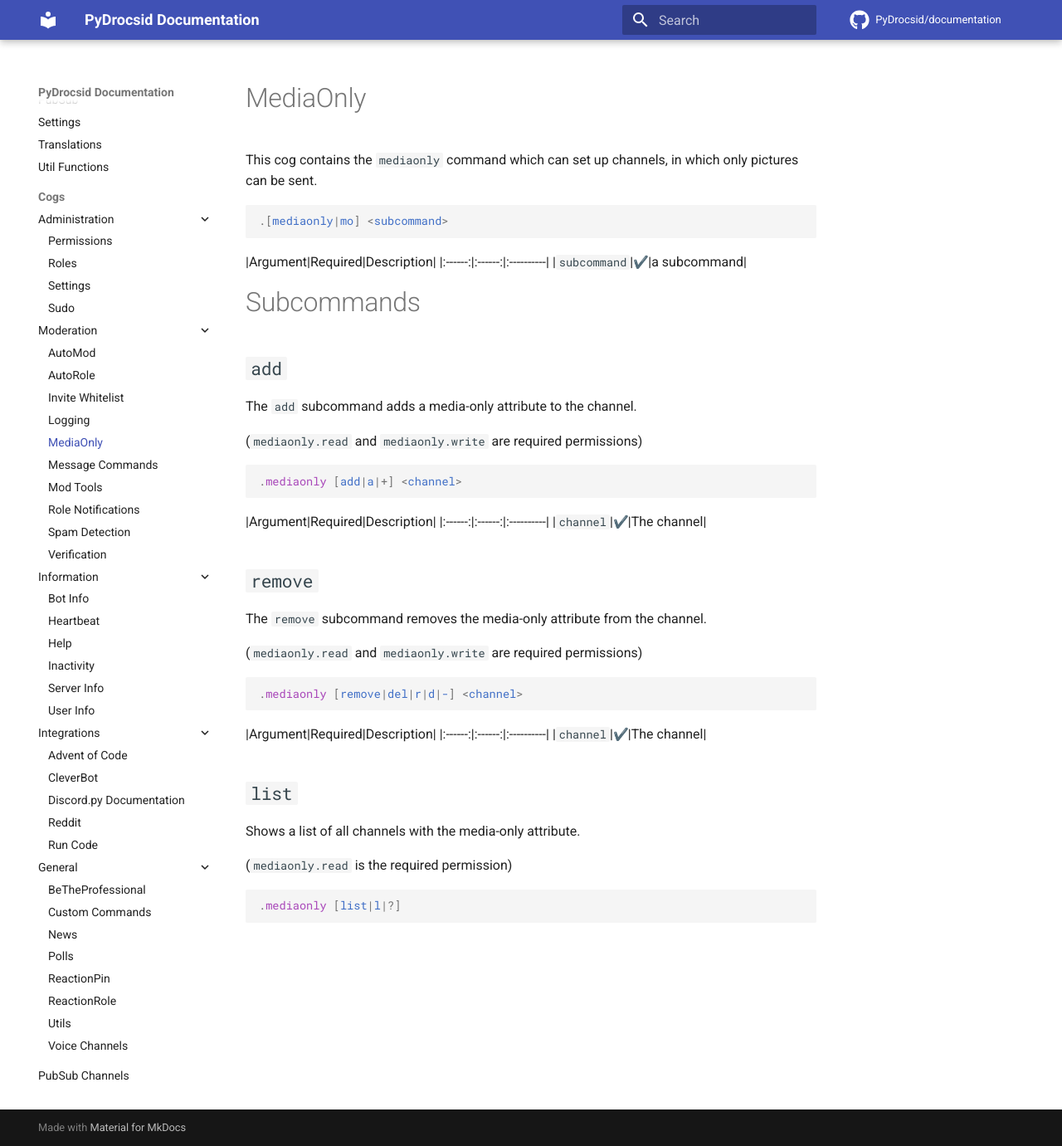
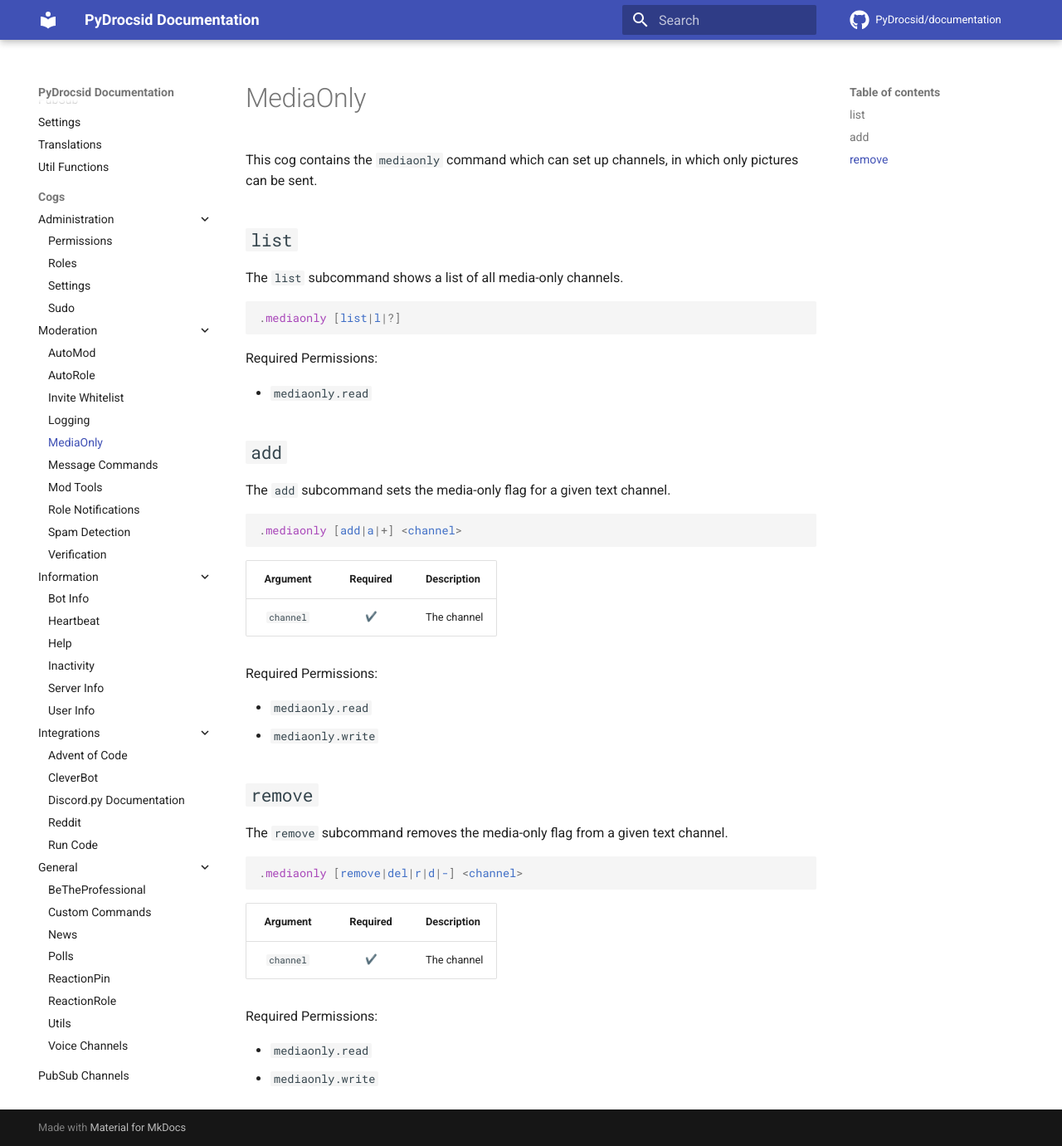
Before and after one commit to PyDrocsid/documentation, an MkDocs documentation site: the page built from docs/cogs/moderation/mediaonly.md, in a window 1280 px wide and 1381 px high. Shown: the whole window at 83% size. Built offline with MkDocs 1.6.1 and Material for MkDocs 9.7.7, drawn with Linux system fonts in a browser that asks for light colours; emoji names are drawn with the system emoji font; comment, search, counter and statistics services are not loaded.

Commit message:
Improved mediaonly documentation

````diff
--- a/docs/cogs/moderation/mediaonly.md
+++ b/docs/cogs/moderation/mediaonly.md
@@ -1,45 +1,47 @@
 # MediaOnly
 
 This cog contains the `mediaonly` command which can set up channels, in which only pictures can be sent.
+
+## `list`
+
+The `list` subcommand shows a list of all media-only channels.
+
 ```css
-.[mediaonly|mo] <subcommand>
+.mediaonly [list|l|?]
 ```
-|Argument|Required|Description|
-|:------:|:------:|:----------|
-|`subcommand`|:heavy_check_mark:|a subcommand|
 
-# Subcommands
+Required Permissions:
+
+- `mediaonly.read`
 
 ## `add`
-The `add` subcommand adds a media-only attribute to the channel.
-
-(`mediaonly.read` and `mediaonly.write` are required permissions)
+The `add` subcommand sets the media-only flag for a given text channel.
 
 ```css
 .mediaonly [add|a|+] <channel>
 ```
+
 |Argument|Required|Description|
 |:------:|:------:|:----------|
 |`channel`|:heavy_check_mark:|The channel|
 
+Required Permissions:
+
+- `mediaonly.read`
+- `mediaonly.write`
+
 ## `remove`
-The `remove` subcommand removes the media-only attribute from the channel.
-
-(`mediaonly.read` and `mediaonly.write` are required permissions)
+The `remove` subcommand removes the media-only flag from a given text channel.
 
 ```css
 .mediaonly [remove|del|r|d|-] <channel>
 ```
+
 |Argument|Required|Description|
 |:------:|:------:|:----------|
 |`channel`|:heavy_check_mark:|The channel|
 
-## `list`
+Required Permissions:
 
-Shows a list of all channels with the media-only attribute.
-
-(`mediaonly.read` is the required permission)
-
-```css
-.mediaonly [list|l|?]
-```
+- `mediaonly.read`
+- `mediaonly.write`
````
